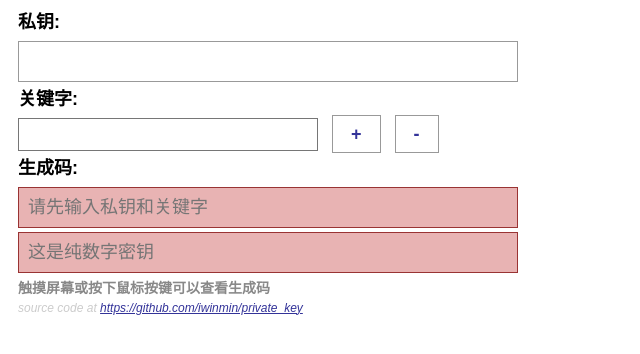
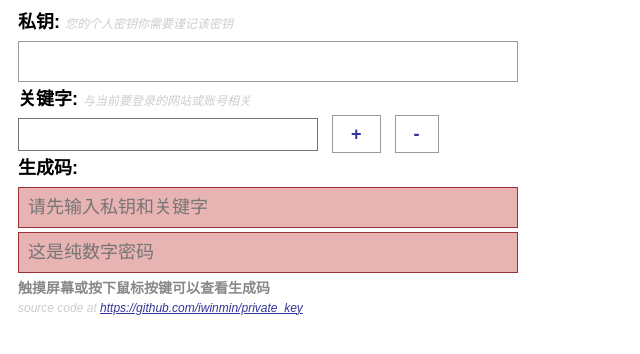
Before and after one commit to crille72/private_key, a plain HTML site: page index.html in a window 1280 px wide. Shown: the whole page, without its empty margins (0-640 px from the left). Drawn offline with Linux system fonts and the light colour scheme.

Commit message:
Update: add comment note

```diff
--- a/index.html
+++ b/index.html
@@ -75,15 +75,15 @@
 	</style>
 </head>
 <body>
-	<span>私钥:</span>
+	<span>私钥: <i>您的个人密钥你需要谨记该密钥</i></span>
 	<input type="password" id="pass">
-	<span>关键字:</span>
+	<span>关键字: <i>与当前要登录的网站或账号相关</i></span>
 	<select id="keyword"></select>
 	<a id="add">+</a>
 	<a id="remove">-</a>
 	<span>生成码:</span>
 	<input type="text" id="result" placeholder="请先输入私钥和关键字">
-	<input type="text" id="number" placeholder="这是纯数字密钥">
+	<input type="text" id="number" placeholder="这是纯数字密码">
 	<b>触摸屏幕或按下鼠标按键可以查看生成码</b><br>
 	<i>source code at <a href="https://github.com/iwinmin/private_key">https://github.com/iwinmin/private_key</a></i>
 </body>
```
